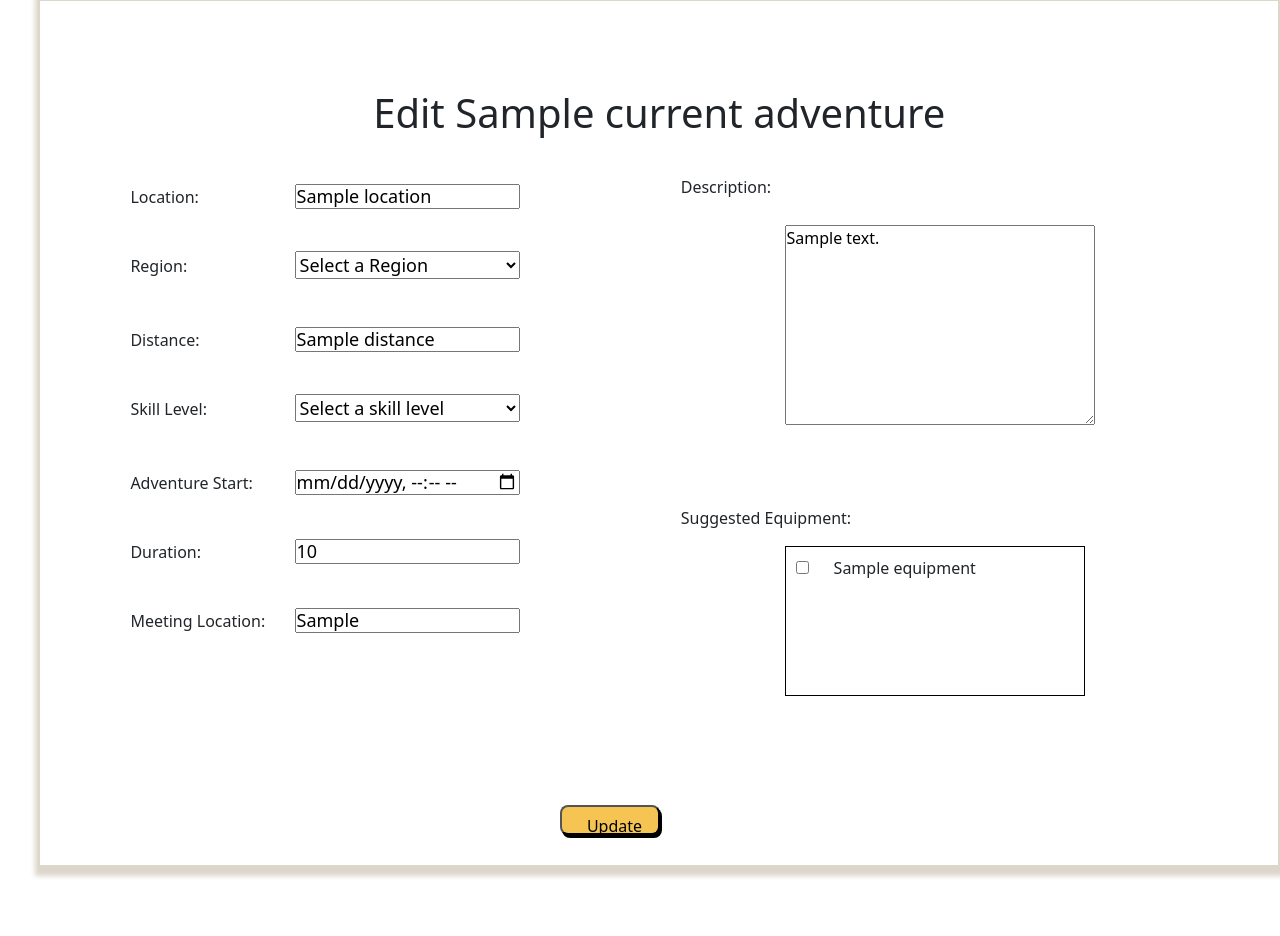
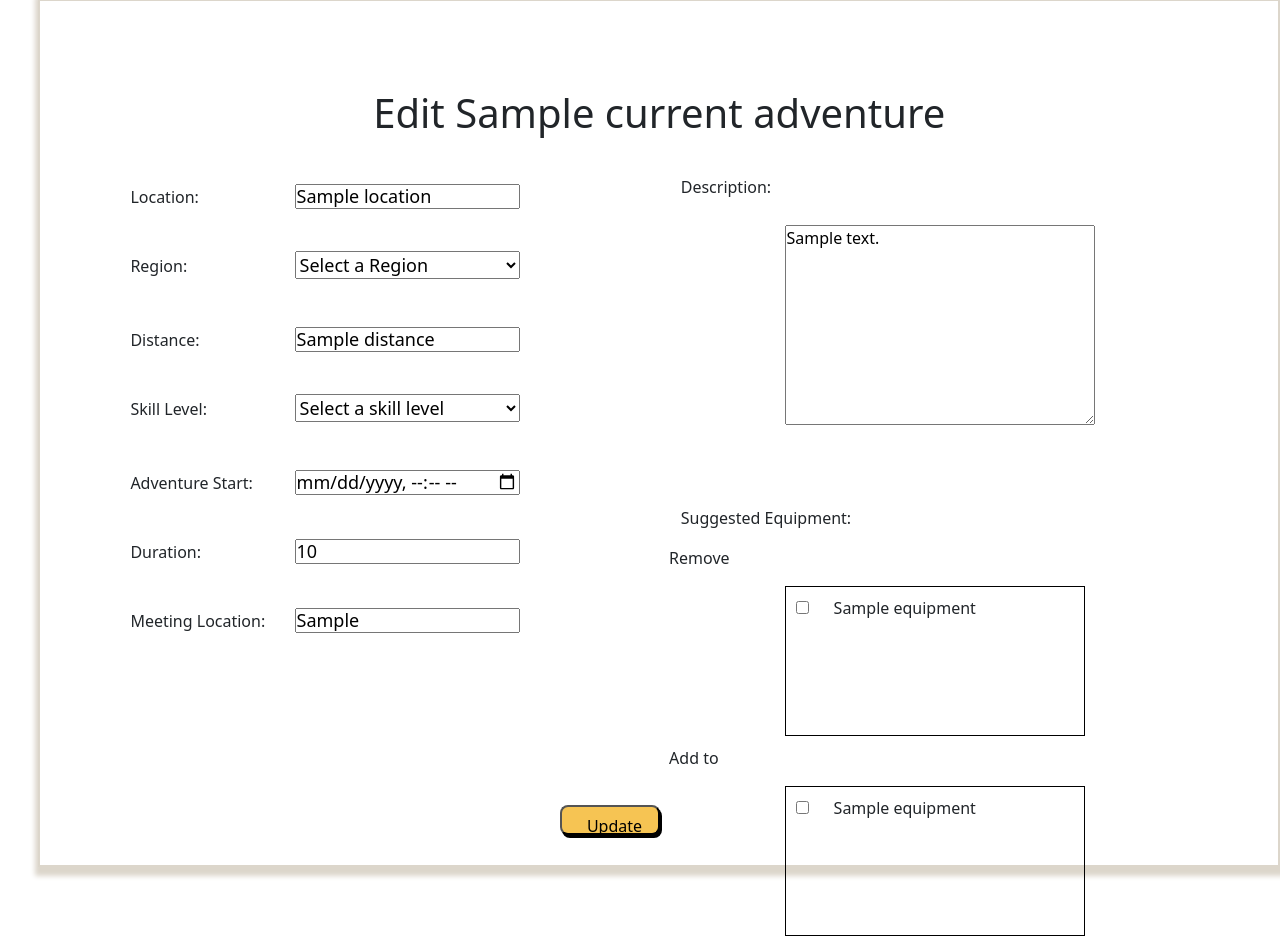
Before and after one commit to mickelsendamon/Connected_Outdoors, a Django app: template adventure_app/templates/edit_adventure.html in a window 1280 px wide. Shown: the part 96-1032 px from the top of the page. Before the commit the page ends 974 px from the top, so only its background shows below. Run offline with Django 3.2, Linux system fonts and the light colour scheme; the template is opened without the code that fills it: most values are stand-ins (such as "Sample title", 1, 10 or a date in 2020); some libraries are stand-ins or nearby versions; some web fonts are replaced.

Commit message:
quick fix, fix

```diff
--- a/adventure_app/templates/edit_adventure.html
+++ b/adventure_app/templates/edit_adventure.html
@@ -116,7 +116,17 @@
             <p class="subtitle_Rt">Description:</p>
             <textarea class="description" name="description">{{current_adventure.description}}</textarea>
             <p class="subtitle_Rt">Suggested Equipment:</p>
+            <p>Remove</p>
             <div class="scrollbox">
+
+                {% for equipment in all_sg_equipment.all %}
+                <input type="checkbox" value="{{equipment.id}}" name="suggested_equipment">
+                <label for="{{SuggestedEquipment.name}}">{{equipment.name}}</label><br>
+                {% endfor %}
+            </div>
+            <p>Add to</p>
+            <div class="scrollbox">
+
                 {% for equipment in all_sg_equipment.all %}
                 <input type="checkbox" value="{{equipment.id}}" name="suggested_equipment">
                 <label for="{{SuggestedEquipment.name}}">{{equipment.name}}</label><br>
```
